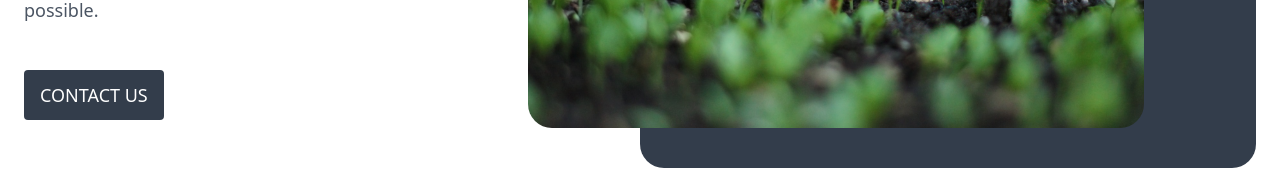
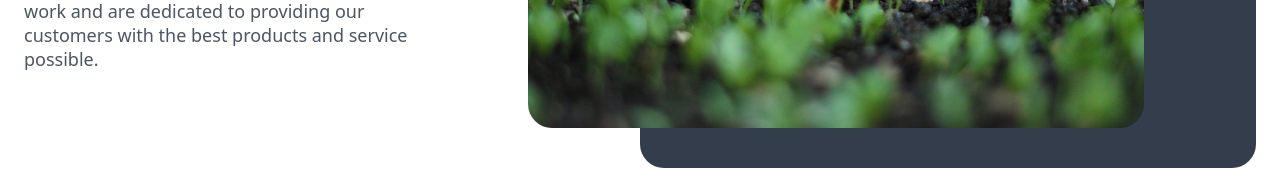
Before and after one commit to PhilaniNcube/simunye, a Next.js app: page /about-us in a window 1280 px wide. Shown: the part 454-624 px from the top of the page. Built offline with nearby package versions, Linux system fonts and the light colour scheme; no server answers.

Commit message:
hide contact us button

```diff
--- a/components/about/AboutHero.tsx
+++ b/components/about/AboutHero.tsx
@@ -19,9 +19,9 @@ export default function AboutHero() {
             to providing our customers with the best products and service
             possible.
           </p>
-          <button className="mt-12 text-lg uppercase font-medium leading-none text-white bg-grey-blue rounded sm:p-4 p-6 sm:w-auto w-full focus:outline-none hover:bg-indigo-600 focus:ring-2 focus:ring-offset-2 focus:ring-indigo-700">
+          {/* <button className="mt-12 text-lg uppercase font-medium leading-none text-white bg-grey-blue rounded sm:p-4 p-6 sm:w-auto w-full focus:outline-none hover:bg-indigo-600 focus:ring-2 focus:ring-offset-2 focus:ring-indigo-700">
             Contact Us
-          </button>
+          </button> */}
         </div>
         <div className="sm:w-1/2 w-11/12 py-10 sm:mt-0 mt-14 sm:ml-0 ml-7  bg-grey-blue rounded-3xl">
           <Image
--- a/pages/about-us.tsx
+++ b/pages/about-us.tsx
@@ -1,15 +1,17 @@
+
 import Head from "next/head";
-import { Fragment } from "react";
 import AboutHero from "../components/about/AboutHero";
 import Story from "../components/about/Story";
 
 const AboutUs = () => {
-  return <Fragment>
+  return (
+  <>
     <Head>
       <title>About Us | Sikunye</title>
     </Head>
     <AboutHero />
     <Story />
-  </Fragment>;
+  </>
+  );
 };
 export default AboutUs;
```
